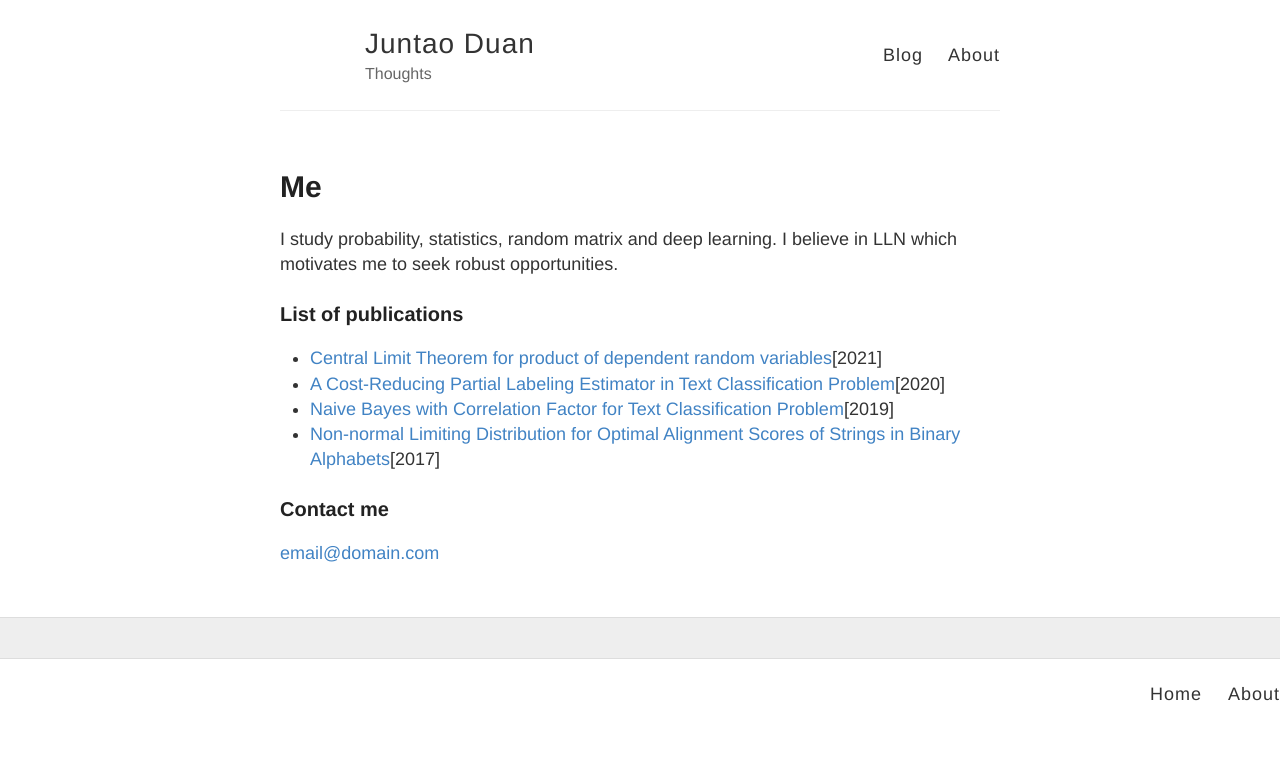
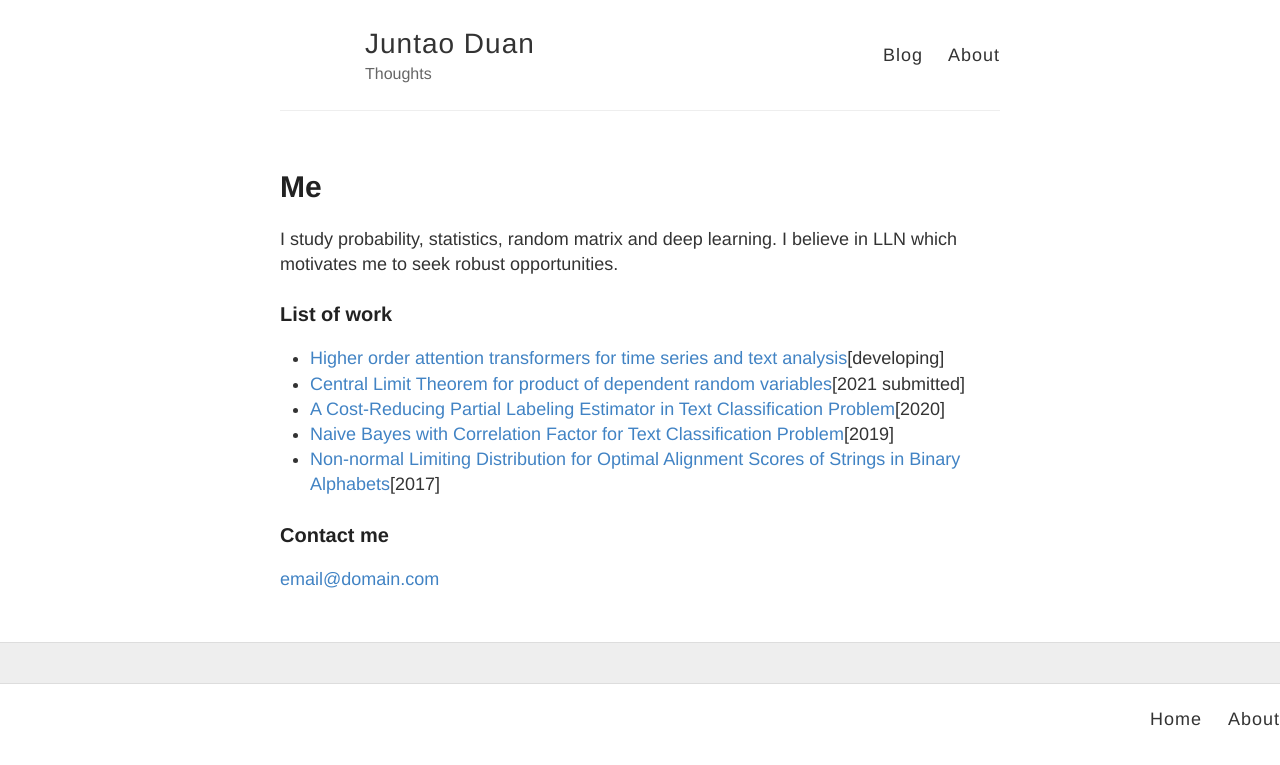
Before and after one commit to juntaoduan/juntaoduan.github.io, a Jekyll site: the page built from about.md, in a window 1280 px wide. Shown: the top 765 px of the page. Built offline with Jekyll 4.4.1, drawn with Linux system fonts in a browser that asks for light colours.

Commit message:
Update about.md

```diff
--- a/about.md
+++ b/about.md
@@ -6,9 +6,10 @@ permalink: /about/
 
 I study probability, statistics, random matrix and deep learning. I believe in LLN which motivates me to seek robust opportunities.
 
-### List of publications
+### List of work
 
-* [Central Limit Theorem for product of dependent random variables](https://github.com/juntaoduan/product-CLT)[2021]
+* [Higher order  attention transformers for time series and text analysis]()[developing]
+* [Central Limit Theorem for product of dependent random variables](https://github.com/juntaoduan/product-CLT)[2021 submitted]
 * [A Cost-Reducing Partial Labeling Estimator in Text Classification Problem](https://link.springer.com/chapter/10.1007/978-3-030-39442-4_37)[2020]
 * [Naive Bayes with Correlation Factor for Text Classification Problem](https://ieeexplore.ieee.org/document/8999119)[2019]
 * [Non-normal Limiting Distribution for Optimal Alignment Scores of Strings in Binary Alphabets](https://link.springer.com/article/10.1007/s10955-017-1835-6)[2017]
```
